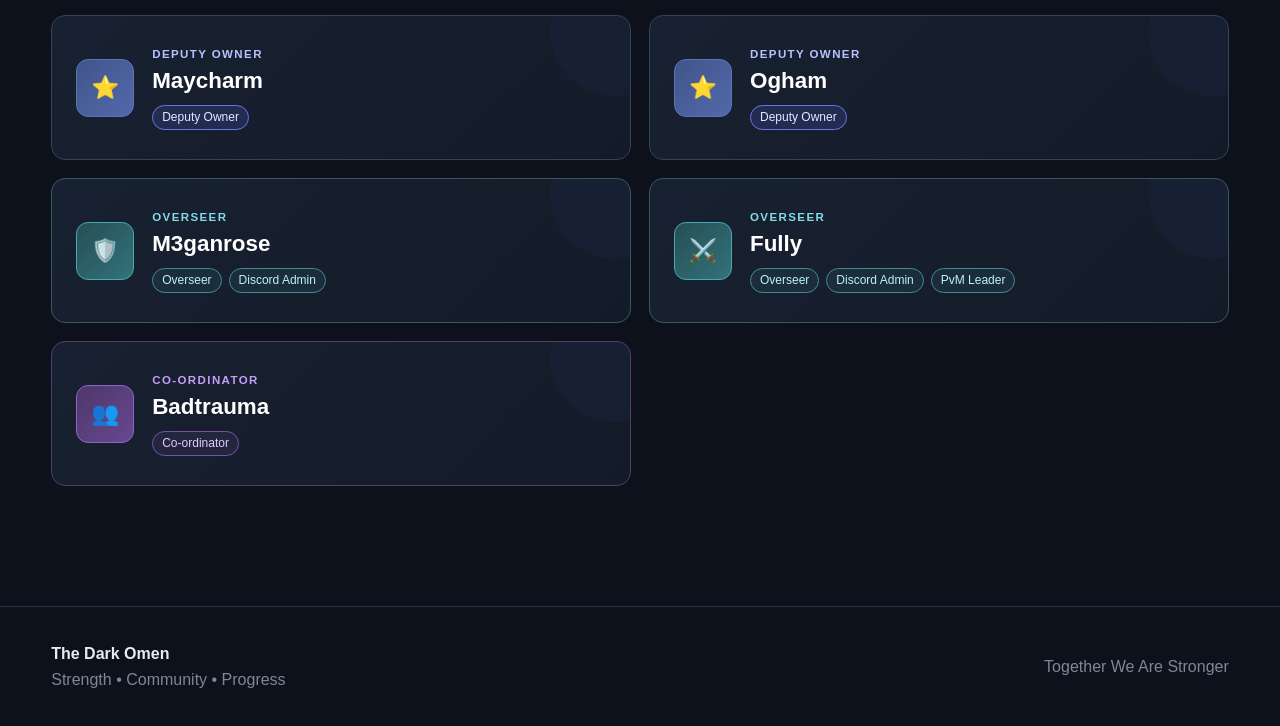
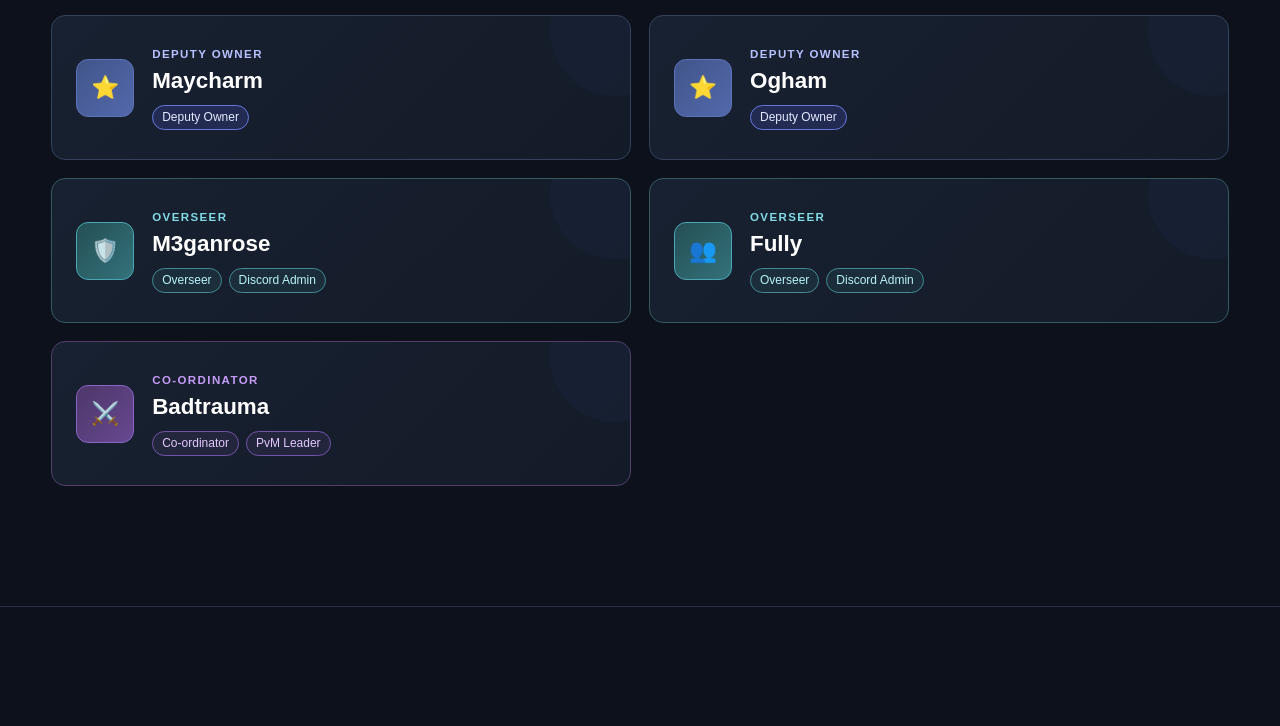
Before and after one commit to nuclearpandayo-stack/FAQ, a plain HTML site: page leadership.html in a window 1280 px wide. Shown: the part 755-1481 px from the top of the page. After the commit the page ends 1430 px from the top, so only its background shows below. Drawn offline with Linux system fonts and the light colour scheme.

Commit message:
updated content

```diff
--- a/leadership.html
+++ b/leadership.html
@@ -277,7 +277,7 @@
             <article class="leader-card rank-overseer">
 
                 <div class="leader-icon">
-                    ⚔️
+                    👥
                 </div>
 
                 <div class="leader-info">
@@ -300,9 +300,7 @@
                             Discord Admin
                         </span>
 
-                        <span>
-                            PvM Leader
-                        </span>
+
 
                     </div>
 
@@ -317,7 +315,7 @@
             <article class="leader-card rank-coordinator">
 
                 <div class="leader-icon">
-                    👥
+                    ⚔️
                 </div>
 
                 <div class="leader-info">
@@ -335,7 +333,9 @@
                         <span>
                             Co-ordinator
                         </span>
-
+<span>
+                            PvM Leader
+                        </span>
                     </div>
 
                 </div>
@@ -355,25 +355,6 @@
 
 <footer>
 
-    <div class="container footer-inner">
-
-        <div>
-
-            <p class="footer-brand">
-                The Dark Omen
-            </p>
-
-            <p>
-                Strength • Community • Progress
-            </p>
-
-        </div>
-
-        <p>
-            Together We Are Stronger
-        </p>
-
-    </div>
 
 </footer>
 
```
Also changed, not shown: citadel.html (+0 -19 lines), index.html (+0 -19 lines), rules.html (+0 -19 lines).
